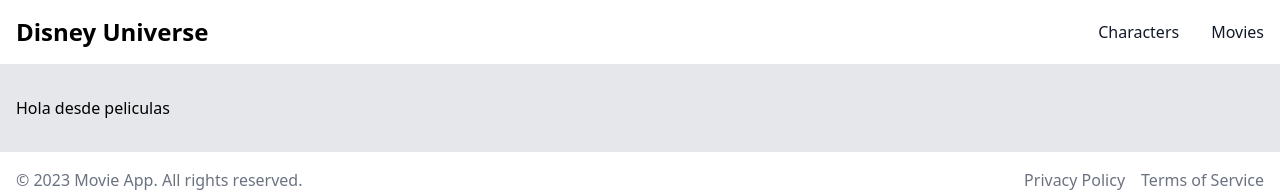
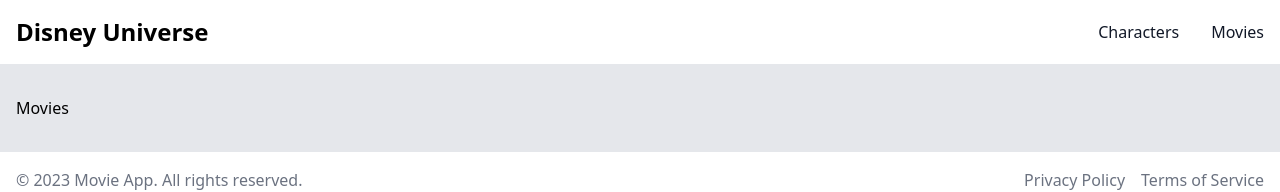
Before and after one commit to cristianorregodev/disney-universe, a React (Vite) app in the folder ui/: page /movies in a window 1280 px wide. Shown: the top 192 px of the page. Built offline with nearby package versions, Linux system fonts and the light colour scheme; no server answers.

Commit message:
Feat (routes): Agrega rutas para mostrar pagina personajes y peliculas

```diff
--- /dev/null
+++ b/ui/src/pages/Movies.jsx
@@ -0,0 +1,5 @@
+import React from 'react'
+
+export const Movies = () => {
+  return <div>Movies</div>
+}
--- a/ui/src/routes/AppRouter.jsx
+++ b/ui/src/routes/AppRouter.jsx
@@ -3,15 +3,17 @@ import { Layout } from '../containers/Layout'
 import { Home } from '../pages/Home'
 import { CharacterDetails } from '../pages/CharacterDetails'
 import { MovieDetails } from '../pages/MovieDetails'
+import { Movies } from '../pages/Movies'
+import { Characters } from '../pages/Characters'
 export const AppRouter = () => {
   return (
     <BrowserRouter>
       <Layout>
         <Routes>
           <Route path="/" element={<Home />} />
-          <Route path="/characters" element={<h1>Hola desde persoanjes</h1>} />
+          <Route path="/characters" element={<Characters />} />
           <Route path="/characters/:id" element={<CharacterDetails />} />
-          <Route path="/movies" element={<h1>Hola desde peliculas</h1>} />
+          <Route path="/movies" element={<Movies />} />
           <Route path="/movies/:id" element={<MovieDetails />} />
         </Routes>
       </Layout>
```
